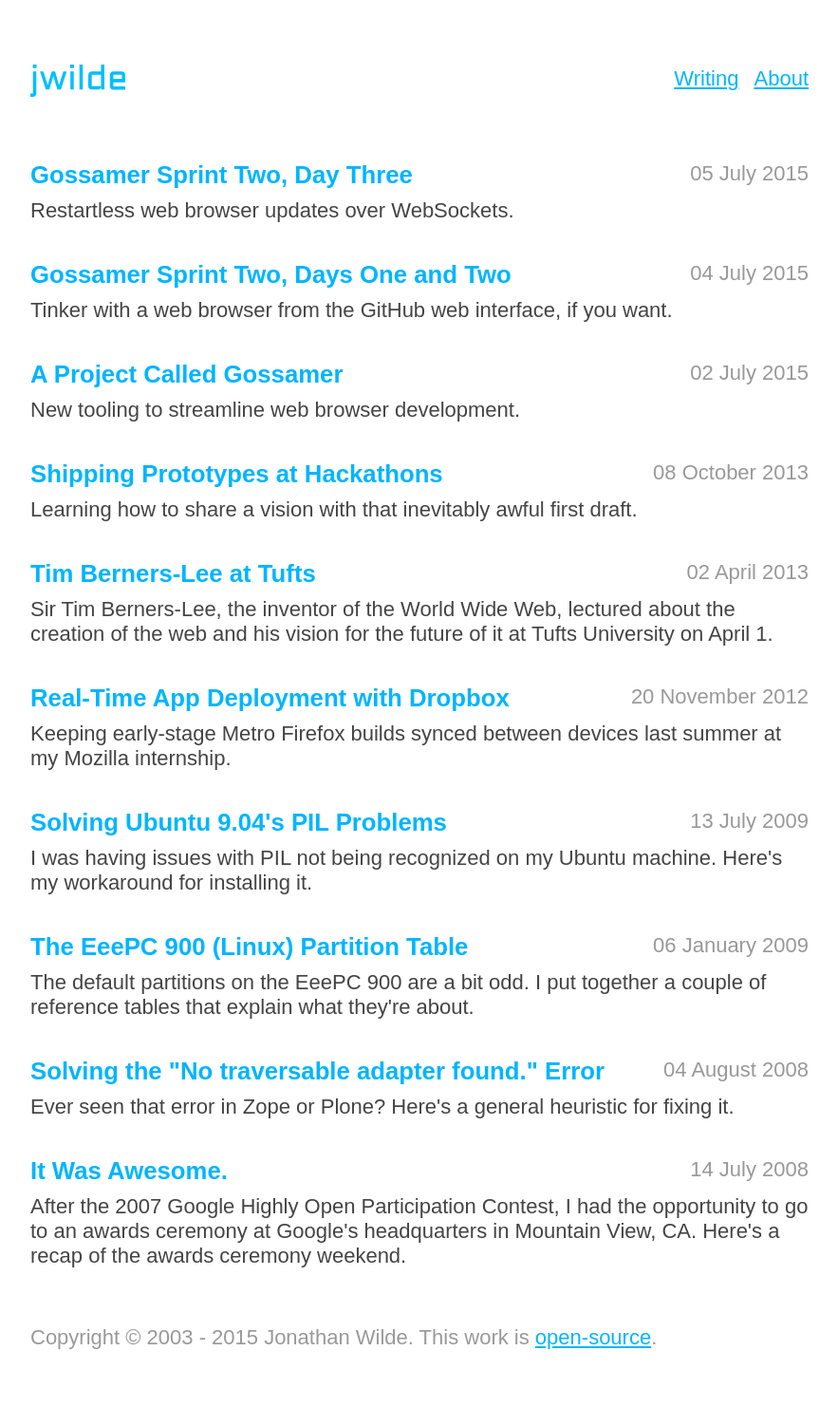
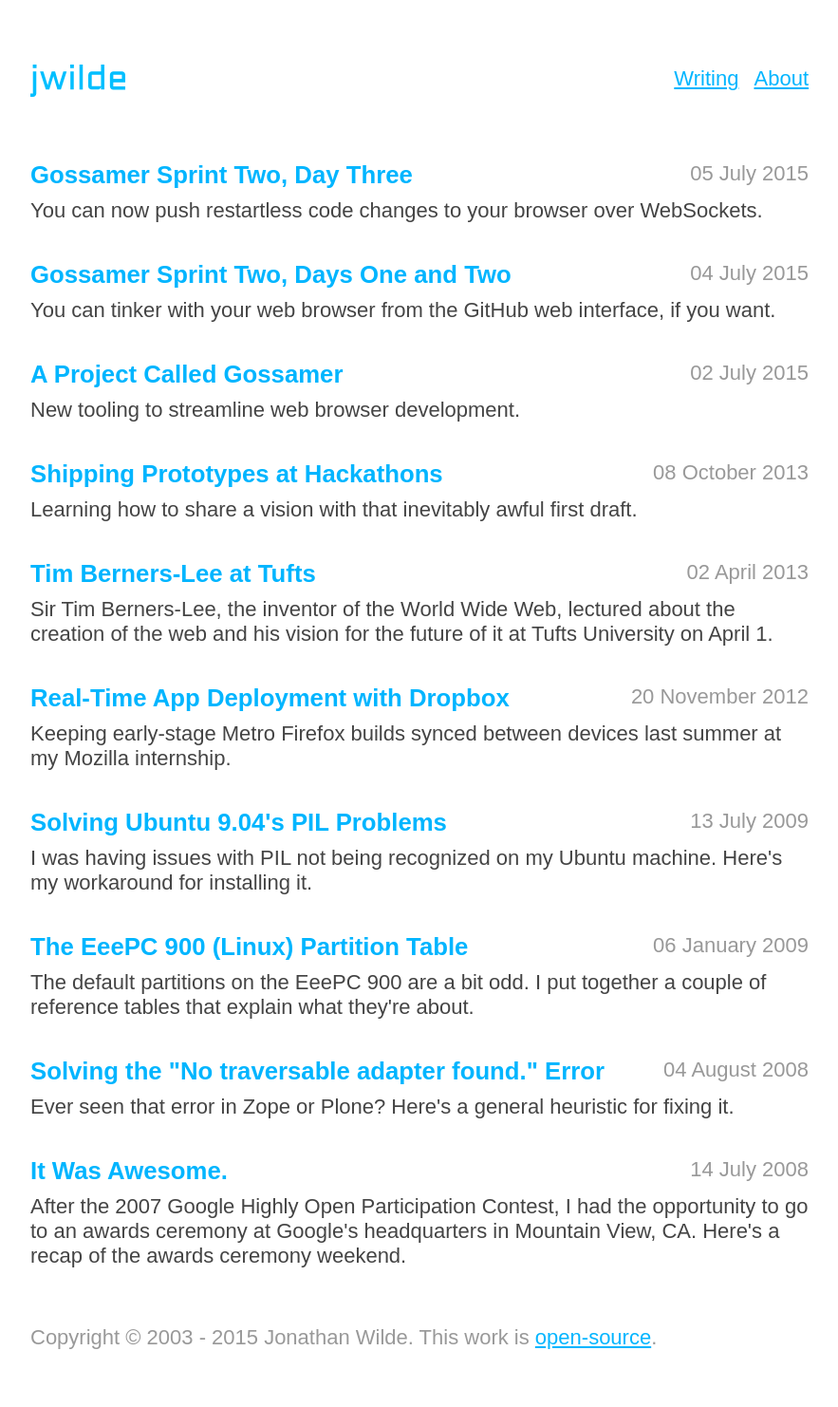
Before and after one commit to hellojwilde/hellojwilde.github.io, a Jekyll site: the page built from index.html, in a window 1280 px wide. Shown: the whole page at 95% size, without its empty margins (198-1081 px from the left). Built offline with Jekyll 4.4.1, drawn with Linux system fonts in a browser that asks for light colours.

Commit message:
Revert "Update summaries."
This reverts commit ca22b6d49810246282a2af4a06ccd2d69be28725.

```diff
--- a/_posts/2015-07-04-gossamer-two-days-one-two.md
+++ b/_posts/2015-07-04-gossamer-two-days-one-two.md
@@ -3,7 +3,7 @@ layout: post
 title: Gossamer Sprint Two, Days One and Two
 category: mozilla
 summary:
-    Tinker with a web browser from the GitHub web interface, if you want.
+    You can tinker with your web browser from the GitHub web interface, if you want.
 ---
 
 I'm currently working with [Lyre Calliope](https://twitter.com/CaptainCalliope) on [a project to improve tooling](/mozilla/2015/07/02/gossamer.html) for developing and sharing web browser features.
--- a/_posts/2015-07-05-gossamer-two-day-three.md
+++ b/_posts/2015-07-05-gossamer-two-day-three.md
@@ -3,7 +3,7 @@ layout: post
 title: Gossamer Sprint Two, Day Three
 category: mozilla
 summary:
-    Restartless web browser updates over WebSockets.
+    You can now push restartless code changes to your browser over WebSockets.
 ---
 
 Want more context? See [the introduction to Gossamer](/mozilla/2015/07/02/gossamer.html) and [previous update](/mozilla/2015/07/04/gossamer-two-days-one-two.html).
```
